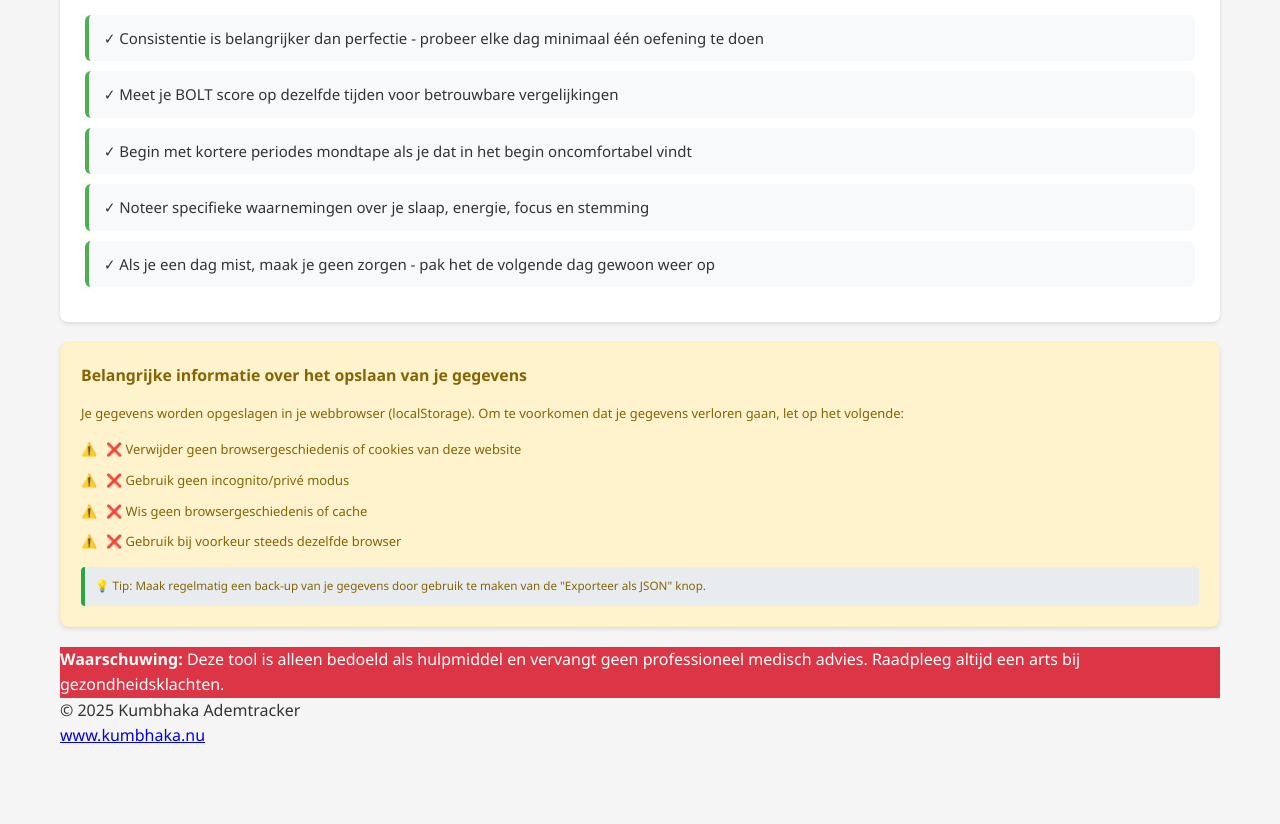
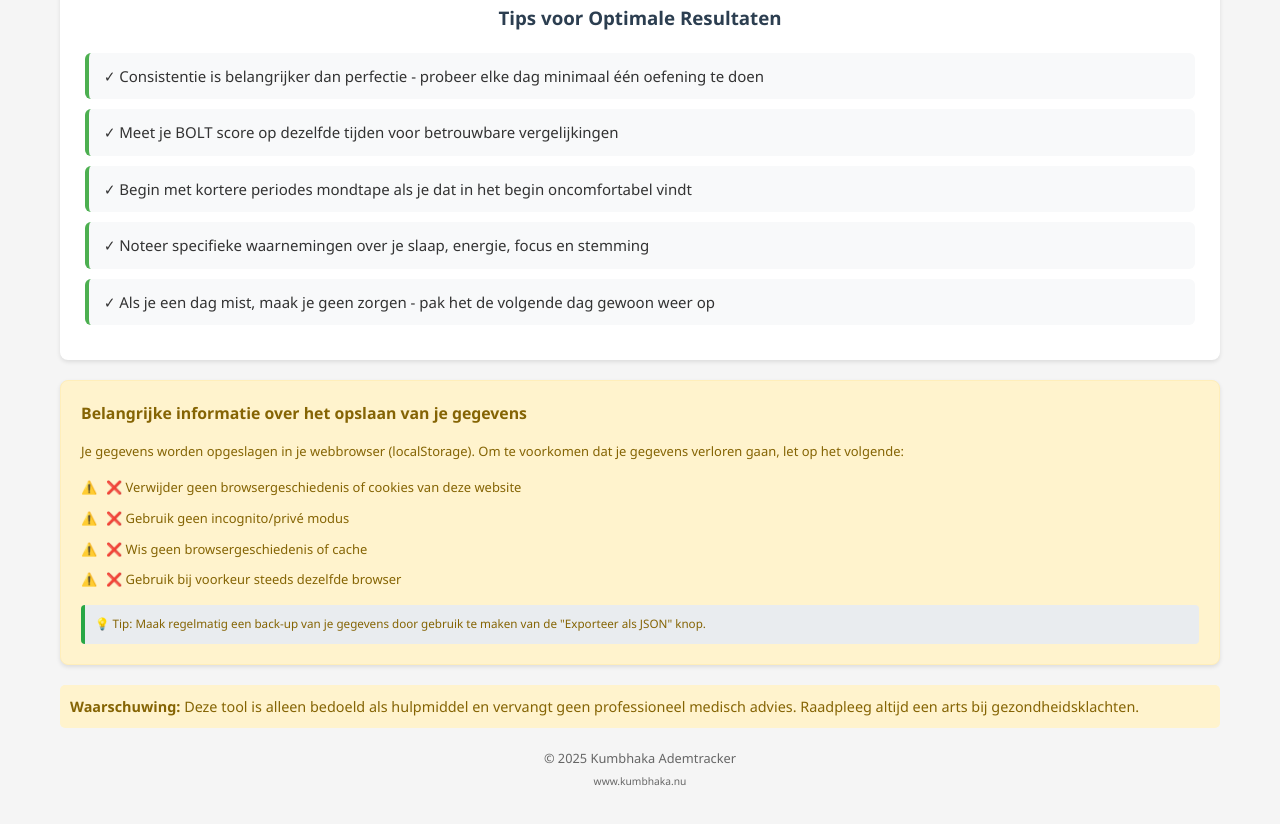
Before and after one commit to amstigter/kumbhaka-ademtracker, a plain HTML site: page index.html in a window 1280 px wide. Shown: the part 2558-3382 px from the top of the page. Before the commit the page ends 3327 px from the top, so only its background shows below. Drawn offline with nearby package versions, Linux system fonts and the light colour scheme.

Commit message:
Update styles.css

```diff
--- a/styles.css
+++ b/styles.css
@@ -438,12 +438,34 @@ td:first-child {
 }
 
 .warning {
-    background-color: #dc3545;
-    color: white;
+    background-color: #fff3cd;
+    color: #856404;
+    padding: 10px;
+    border-radius: 5px;
+    margin: 20px 0;
+    font-size: 0.9em;
 }
 
-.warning:hover {
-    background-color: #c82333;
+.copyright {
+    text-align: center;
+    font-size: 0.8em;
+    color: #666;
+    margin-top: 10px;
+    padding-bottom: 20px;
+}
+
+.website-link {
+    font-size: 0.8em;
+    margin-top: 5px;
+}
+
+.website-link a {
+    color: #666;
+    text-decoration: none;
+}
+
+.website-link a:hover {
+    text-decoration: underline;
 }
 
 @media (max-width: 768px) {
```
